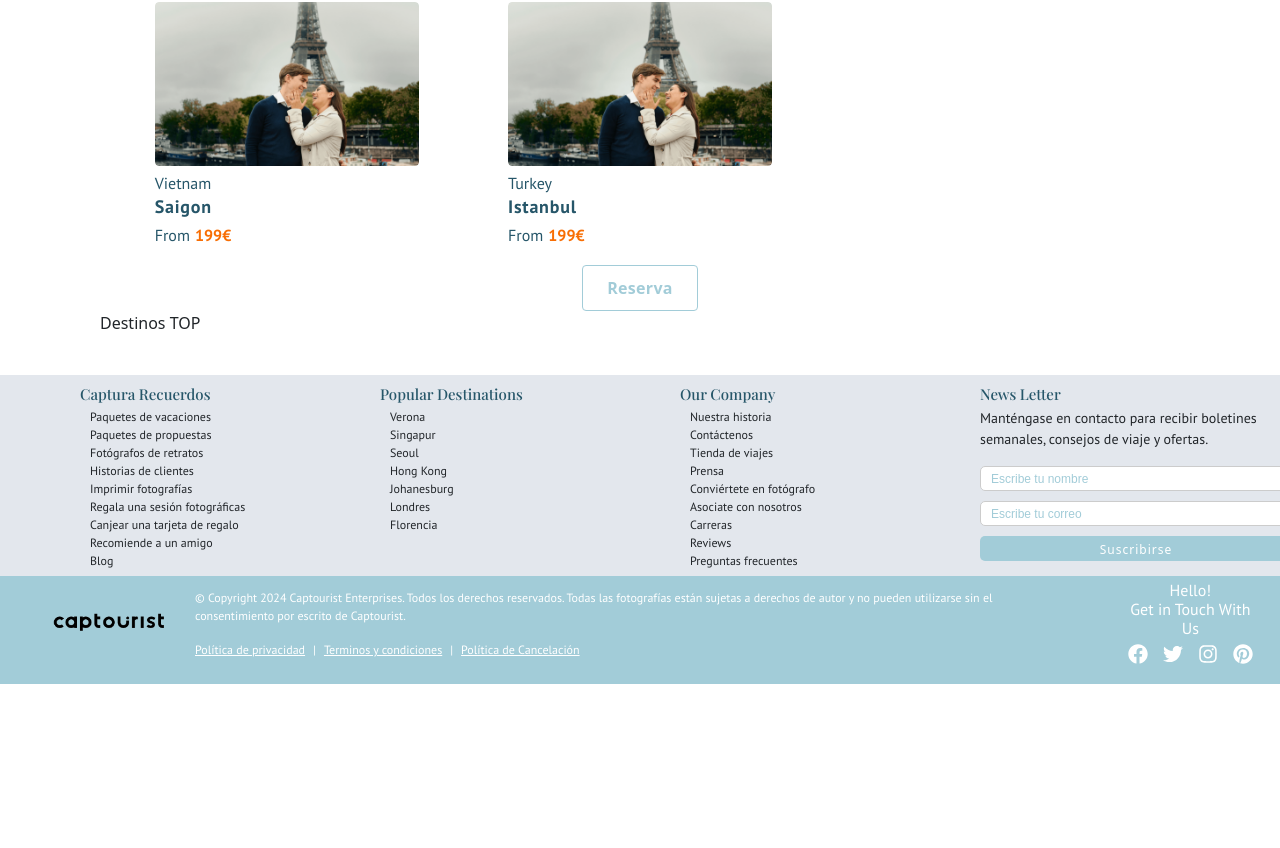
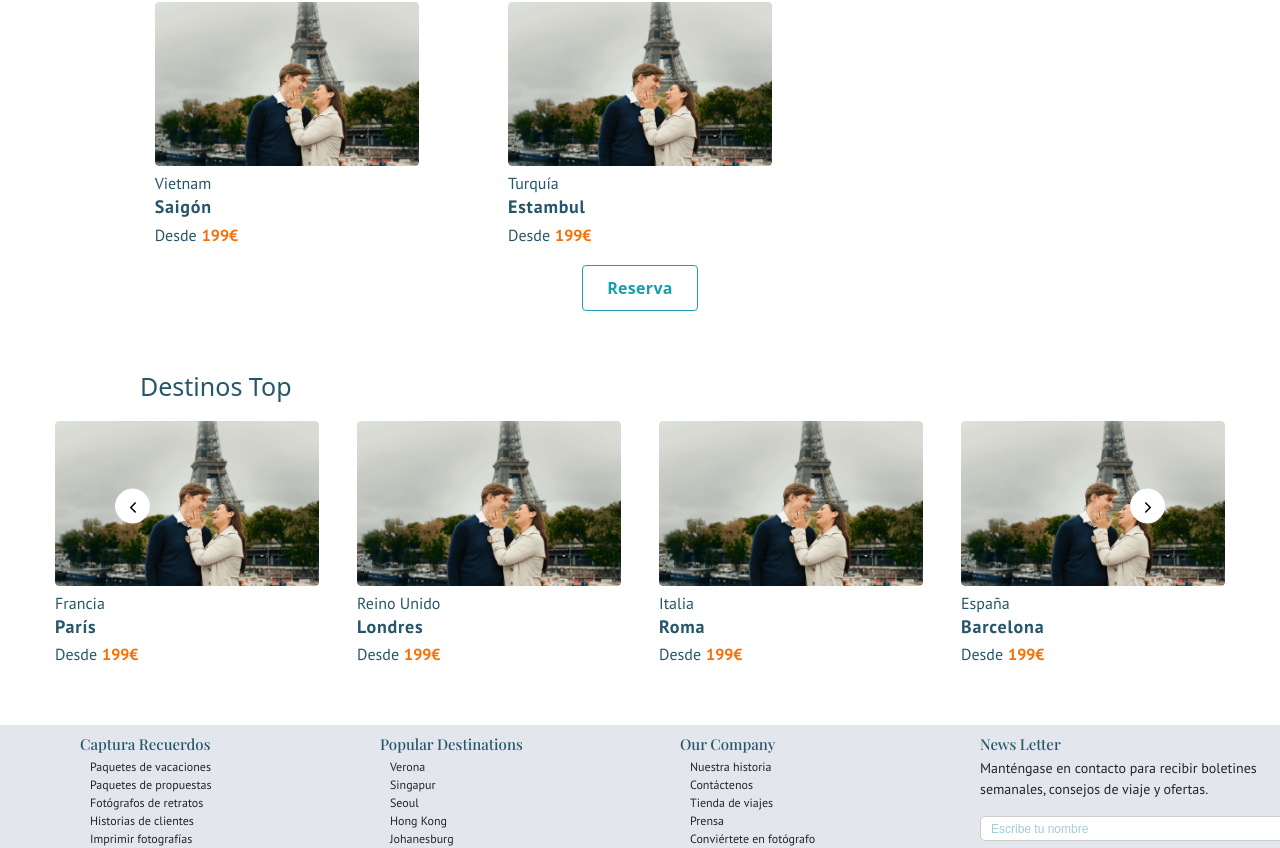
Before and after one commit to CarmenLunaP/captourist, a Next.js app: page /es/destinations in a window 1280 px wide. Shown: the part 654-1502 px from the top of the page. Before the commit the page ends 1338 px from the top, so only its background shows below. Built offline with nearby package versions, Linux system fonts and the light colour scheme; a web font is replaced by a local one.

Commit message:
feat: top destonation carousel

```diff
--- a/public/messages/en.json
+++ b/public/messages/en.json
@@ -230,138 +230,139 @@
     "text3": "Request a destination and we will find a professional photographer for you.",
     "requestDestination": "Request your destination",
     "btntext":"Book now",
+    "topDestination": "Top Destinations",
 
     "destinations": {
       "verona": {
         "city": "Verona",
         "country": "Italy",
-        "from": "Desde",
+        "from": "From",
         "price": "199€"
       },
       "singapore": {
         "city": "Singapore",
         "country": "Singapore",
-        "from": "Desde",
+        "from": "From",
         "price": "199€"
       },
       "seoul": {
         "city": "Seoul",
         "country": "South Korea",
-        "from": "Desde",
+        "from": "From",
         "price": "199€"
       },
       "hongkong": {
         "city": "Hong Kong",
         "country": "China",
-        "from": "Desde",
+        "from": "From",
         "price": "199€"
       },
       "johannesburg": {
         "city": "Johannesburg",
         "country": "South Africa",
-        "from": "Desde",
+        "from": "From",
         "price": "199€"
       },
       "london": {
         "city": "London",
         "country": "United Kingdom",
-        "from": "Desde",
+        "from": "From",
         "price": "199€"
       },
       "florence": {
         "city": "Florence",
         "country": "Italy",
-        "from": "Desde",
+        "from": "From",
         "price": "199€"
       },
       "valencia": {
         "city": "Valencia",
         "country": "Spain",
-        "from": "Desde",
+        "from": "From",
         "price": "199€"
       },
       "biarritz": {
         "city": "Biarritz",
         "country": "France",
-        "from": "Desde",
+        "from": "From",
         "price": "199€"
       },
       "saigon": {
         "city": "Saigon",
         "country": "Vietnam",
-        "from": "Desde",
+        "from": "From",
         "price": "199€"
       },
       "marrakech": {
         "city": "Marrakech",
         "country": "Morocco",
-        "from": "Desde",
+        "from": "From",
         "price": "199€"
       },
       "rome": {
         "city": "Rome",
         "country": "Italy",
-        "from": "Desde",
+        "from": "From",
         "price": "199€"
       },
       "istanbul": {
         "city": "Istanbul",
         "country": "Turkey",
-        "from": "Desde",
+        "from": "From",
         "price": "199€"
       },
       "losangeles": {
         "city": "Los Angeles",
         "country": "United States",
-        "from": "Desde",
+        "from": "From",
         "price": "199€"
       },
       "buenosaires": {
         "city": "Buenos Aires",
         "country": "Argentina",
-        "from": "Desde",
+        "from": "From",
         "price": "199€"
       },
       "playadelcarmen": {
         "city": "Playa del Carmen",
         "country": "Mexico",
-        "from": "Desde",
+        "from": "From",
         "price": "199€"
       },
       "mauritius": {
         "city": "Mauritius",
         "country": "Mauritius",
-        "from": "Desde",
+        "from": "From",
         "price": "199€"
       },
       "barcelona": {
         "city": "Barcelona",
         "country": "Spain",
-        "from": "Desde",
+        "from": "From",
         "price": "199€"
       },
       "madrid": {
         "city": "Madrid",
         "country": "Spain",
-        "from": "Desde",
+        "from": "From",
         "price": "199€"
       },
       "milan": {
         "city": "Milan",
         "country": "Italy",
-        "from": "Desde",
+        "from": "From",
         "price": "199€"
       },
       "paris": {
         "city": "Paris",
         "country": "France",
-        "from": "Desde",
+        "from": "From",
         "price": "199€"
       },
       "venice": {
         "city": "Venice",
         "country": "Italy",
-        "from": "Desde",
+        "from": "From",
         "price": "199€"
       }
     }
--- a/public/messages/es.json
+++ b/public/messages/es.json
@@ -236,140 +236,143 @@
     "text3": "Request a destination and we will find a professional photographer for you.",
     "requestDestination": "Request your destination",
     "btntext":"Reserva",
+    "topDestination": "Destinos Top",
+
 
    "destinations": {
   "verona": {
     "city": "Verona",
-        "country": "Italy",
-        "from": "From",
+    "country": "Italia",
+    "from": "Desde",
     "price": "199€"
   },
   "singapore": {
-        "city": "Singapore",
-        "country": "Singapore",
-        "from": "From",
+    "city": "Singapur",
+    "country": "Singapur",
+    "from": "Desde",
     "price": "199€"
   },
   "seoul": {
-        "city": "Seoul",
-        "country": "South Korea",
-        "from": "From",
+    "city": "Seúl",
+    "country": "Corea del Sur",
+    "from": "Desde",
     "price": "199€"
   },
   "hongkong": {
     "city": "Hong Kong",
     "country": "China",
-        "from": "From",
+    "from": "Desde",
     "price": "199€"
   },
   "johannesburg": {
-        "city": "Johannesburg",
-        "country": "South Africa",
-        "from": "From",
+    "city": "Johannesburgo",
+    "country": "Sudáfrica",
+    "from": "Desde",
     "price": "199€"
   },
   "london": {
-        "city": "London",
-        "country": "United Kingdom",
-        "from": "From",
+    "city": "Londres",
+    "country": "Reino Unido",
+    "from": "Desde",
     "price": "199€"
   },
   "florence": {
-        "city": "Florence",
-        "country": "Italy",
-        "from": "From",
+    "city": "Florencia",
+    "country": "Italia",
+    "from": "Desde",
     "price": "199€"
   },
   "valencia": {
     "city": "Valencia",
-        "country": "Spain",
-        "from": "From",
+    "country": "España",
+    "from": "Desde",
     "price": "199€"
   },
   "biarritz": {
     "city": "Biarritz",
-        "country": "France",
-        "from": "From",
+    "country": "Francia",
+    "from": "Desde",
     "price": "199€"
   },
   "saigon": {
-        "city": "Saigon",
+    "city": "Saigón",
     "country": "Vietnam",
-        "from": "From",
+    "from": "Desde",
     "price": "199€"
   },
   "marrakech": {
     "city": "Marrakech",
-        "country": "Morocco",
-        "from": "From",
+    "country": "Marruecos",
+    "from": "Desde",
     "price": "199€"
   },
   "rome": {
-        "city": "Rome",
-        "country": "Italy",
-        "from": "From",
+    "city": "Roma",
+    "country": "Italia",
+    "from": "Desde",
     "price": "199€"
   },
   "istanbul": {
-        "city": "Istanbul",
-        "country": "Turkey",
-        "from": "From",
+    "city": "Estambul",
+    "country": "Turquía",
+    "from": "Desde",
     "price": "199€"
   },
   "losangeles": {
-        "city": "Los Angeles",
-        "country": "United States",
-        "from": "From",
+    "city": "Los Ángeles",
+    "country": "Estados Unidos",
+    "from": "Desde",
     "price": "199€"
   },
   "buenosaires": {
     "city": "Buenos Aires",
     "country": "Argentina",
-        "from": "From",
+    "from": "Desde",
     "price": "199€"
   },
   "playadelcarmen": {
     "city": "Playa del Carmen",
-        "country": "Mexico",
-        "from": "From",
+    "country": "México",
+    "from": "Desde",
     "price": "199€"
   },
   "mauritius": {
-        "city": "Mauritius",
-        "country": "Mauritius",
-        "from": "From",
+    "city": "Mauricio",
+    "country": "Mauricio",
+    "from": "Desde",
     "price": "199€"
   },
   "barcelona": {
     "city": "Barcelona",
-        "country": "Spain",
-        "from": "From",
+    "country": "España",
+    "from": "Desde",
     "price": "199€"
   },
   "madrid": {
     "city": "Madrid",
-        "country": "Spain",
-        "from": "From",
+    "country": "España",
+    "from": "Desde",
     "price": "199€"
   },
   "milan": {
-        "city": "Milan",
-        "country": "Italy",
-        "from": "From",
+    "city": "Milán",
+    "country": "Italia",
+    "from": "Desde",
     "price": "199€"
   },
   "paris": {
-        "city": "Paris",
-        "country": "France",
-        "from": "From",
+    "city": "París",
+    "country": "Francia",
+    "from": "Desde",
     "price": "199€"
   },
   "venice": {
-        "city": "Venice",
-        "country": "Italy",
-        "from": "From",
+    "city": "Venecia",
+    "country": "Italia",
+    "from": "Desde",
     "price": "199€"
   }
 }
+
   }
 }
--- a/src/components/destinations.js
+++ b/src/components/destinations.js
@@ -1,12 +1,12 @@
-
 "use client";
 import { useState } from "react";
 import { useTranslations } from "next-intl";
 import Image from "next/image";
 import Link from "next/link";
-import "../styles/destinations.css";
+
 import SearchInput from "@/components/seachinput";
 import "../styles/searchinput.css";
+import TopDestinationsCarousel from "../components/topDestinations"
 
 const destinationsByContinent = {
   Asia: ["singapore", "seoul", "hongkong", "saigon", "istanbul"],
@@ -99,7 +99,8 @@ export default function Destinations() {
       </div>
 
       <div className="carrusel-top-destination">
-        Destinos TOP
+      <h2 className="destination-title1">{t("topDestination")}</h2>
+        <TopDestinationsCarousel/>
       </div>
 
     </div>
--- /dev/null
+++ b/src/components/topDestinations.js
@@ -0,0 +1,205 @@
+import React, { useState } from 'react';
+import { useTranslations } from 'next-intl';
+import Link from 'next/link';
+import Image from 'next/image';
+import { IoIosArrowForward } from "react-icons/io";
+import { IoIosArrowBack } from "react-icons/io";
+import '../styles/topDestinations.css'; // Estilos de las cartas y el carrusel
+
+const TopDestinationsCarousel = () => {
+  const t = useTranslations('destination.destinations'); // Usamos la clave correcta para destinos
+  const [currentIndex, setCurrentIndex] = useState(0);
+
+  // Lista de destinos top, usando las claves de las traducciones
+  const topDestinations = [
+    'paris',
+    'london',
+    'rome',
+    'barcelona',
+    'istanbul',
+    'singapore',
+    'losangeles',
+    'buenosaires',
+    'milan',
+    'hongkong'
+  ];
+
+  // Mapeo de las imágenes correspondientes a cada destino
+  const images = {
+    verona: '/img/homepagemoment16-600x374.png',
+    singapore: '/img/homepagemoment16-600x374.png',
+    seoul: '/img/homepagemoment16-600x374.png',
+    hongkong: '/img/homepagemoment16-600x374.png',
+    johannesburg: '/img/homepagemoment16-600x374.png',
+    london: '/img/homepagemoment16-600x374.png',
+    florence: '/img/homepagemoment16-600x374.png',
+    valencia: '/img/homepagemoment16-600x374.png',
+    biarritz: '/img/homepagemoment16-600x374.png',
+    saigon: '/img/homepagemoment16-600x374.png',
+    marrakech: '/img/homepagemoment16-600x374.png',
+    rome: '/img/homepagemoment16-600x374.png',
+    istanbul: '/img/homepagemoment16-600x374.png',
+    losangeles: '/img/homepagemoment16-600x374.png',
+    buenosaires: '/img/homepagemoment16-600x374.png',
+    playadelcarmen: '/img/homepagemoment16-600x374.png',
+    mauritius: '/img/homepagemoment16-600x374.png',
+    barcelona: '/img/homepagemoment16-600x374.png',
+    madrid: '/img/homepagemoment16-600x374.png',
+    milan: '/img/homepagemoment16-600x374.png',
+    paris: '/img/homepagemoment16-600x374.png',
+    venice: '/img/homepagemoment16-600x374.png',
+  };
+
+  // Función para mover hacia la izquierda o derecha
+  const handleNavigation = (direction) => {
+    if (direction === 'left') {
+      setCurrentIndex((prevIndex) => (prevIndex === 0 ? topDestinations.length - 4 : prevIndex - 1));
+    } else {
+      setCurrentIndex((prevIndex) => (prevIndex === topDestinations.length - 4 ? 0 : prevIndex + 1));
+    }
+  };
+
+  return (
+    <div className="carousel-container">
+      <button className="carousel-arrow left-arrow" onClick={() => handleNavigation('left')}>
+        {/* &lt; */}
+        <IoIosArrowBack />
+      </button>
+      <div className="carousel">
+        {topDestinations.slice(currentIndex, currentIndex + 4).map((destinationKey, index) => (
+          <div key={index} className="destination-card">
+            <div className="imagen-destination-content">
+              <Link href={`/destination/${destinationKey}`}>
+                <Image
+                  src={images[destinationKey]} // Asignación de la imagen correcta
+                  alt={t(`${destinationKey}.city`)}
+                  width={264}
+                  height={175}
+                  className="city-img"
+                />
+              </Link>
+            </div>
+            <Link href={`/destination/${destinationKey}`} className="links-destinations-prices">
+              <h3 className="destination-country">{t(`${destinationKey}.country`)}</h3>
+              <h3 className="destination-city">{t(`${destinationKey}.city`)}</h3>
+              <div className="price-prices">
+                <h3 className="destination-price-from">{t(`${destinationKey}.from`)}</h3>
+                <h3 className="destination-price">{t(`${destinationKey}.price`)}</h3>
+              </div>
+            </Link>
+          </div>
+        ))}
+      </div>
+      <button className="carousel-arrow right-arrow" onClick={() => handleNavigation('right')}>
+        {/* &gt; */}
+        <IoIosArrowForward />
+      </button>
+    </div>
+  );
+};
+
+export default TopDestinationsCarousel;
+
+// import React, { useState } from 'react';
+// import { useTranslations } from 'next-intl';
+// import '../styles/topDestinations.css'; // Estilos de las cartas y el carrusel
+
+// const TopDestinationsCarousel = () => {
+//   const t = useTranslations("destination.destinations"); // Usamos la clave correcta para destinos
+//   const [currentIndex, setCurrentIndex] = useState(0);
+
+//   // Lista de destinos top, usando las claves de las traducciones
+//   const topDestinations = [
+//     "paris",
+//     "london",
+//     "rome",
+//     "barcelona",
+//     "istanbul",
+//     "singapore",
+//     "losangeles",
+//     "buenosaires",
+//     "milan",
+//     "hongkong"
+//   ];
+
+//   // Función para mover hacia la izquierda o derecha
+//   const handleNavigation = (direction) => {
+//     if (direction === 'left') {
+//       setCurrentIndex((prevIndex) => (prevIndex === 0 ? topDestinations.length - 4 : prevIndex - 1));
+//     } else {
+//       setCurrentIndex((prevIndex) => (prevIndex === topDestinations.length - 4 ? 0 : prevIndex + 1));
+//     }
+//   };
+
+//   return (
+//     <div className="carousel-container">
+//       <button className="carousel-arrow left-arrow" onClick={() => handleNavigation('left')}>
+//         &lt;
+//       </button>
+//       <div className="carousel">
+//         {topDestinations.slice(currentIndex, currentIndex + 4).map((destinationKey, index) => (
+//           <div key={index} className="destination-card">
+//             <h3>{t(`${destinationKey}.city`)}</h3>
+//             <p>{t(`${destinationKey}.country`)}</p>
+//           </div>
+//         ))}
+//       </div>
+//       <button className="carousel-arrow right-arrow" onClick={() => handleNavigation('right')}>
+//         &gt;
+//       </button>
+//     </div>
+//   );
+// };
+
+// export default TopDestinationsCarousel;
+
+// import React, { useState } from 'react';
+// import '../styles/topDestinations.css'; // Estilos de las cartas y el carrusel
+
+// const topDestinations = [
+//   { city: "París", country: "Francia" },
+//   { city: "Londres", country: "Reino Unido" },
+//   { city: "Roma", country: "Italia" },
+//   { city: "Barcelona", country: "España" },
+//   { city: "Estambul", country: "Turquía" },
+//   { city: "Singapur", country: "Singapur" },
+//   { city: "Los Ángeles", country: "Estados Unidos" },
+//   { city: "Buenos Aires", country: "Argentina" },
+//   { city: "Milán", country: "Italia" },
+//   { city: "Hong Kong", country: "China" },
+// ];
+
+// const TopDestinationsCarousel = () => {
+//   const [currentIndex, setCurrentIndex] = useState(0);
+
+//   // Función para mover hacia la izquierda o derecha
+//   const handleNavigation = (direction) => {
+//     if (direction === 'left') {
+//       setCurrentIndex((prevIndex) => (prevIndex === 0 ? topDestinations.length - 4 : prevIndex - 1));
+//     } else {
+//       setCurrentIndex((prevIndex) => (prevIndex === topDestinations.length - 4 ? 0 : prevIndex + 1));
+//     }
+//   };
+
+//   return (
+//     <div className="carousel-container">
+//       <button className="carousel-arrow left-arrow" onClick={() => handleNavigation('left')}>
+//         &lt;
+//       </button>
+//       <div className="carousel">
+//       <button class="carousel-arrow left-arrow"  onClick={() => handleNavigation('right')}></button>
+//         {topDestinations.slice(currentIndex, currentIndex + 4).map((destination, index) => (
+//           <div key={index} className="destination-card">
+//             <h3>{destination.city}</h3>
+//             <p>{destination.country}</p>
+//           </div>
+//         ))}
+//       </div>
+//       <button className="carousel-arrow right-arrow" onClick={() => handleNavigation('right')}>
+//         &gt;
+//       </button>
+//     </div>
+//   );
+// };
+
+// export default TopDestinationsCarousel;
--- a/src/middleware.jsx
+++ b/src/middleware.jsx
@@ -2,12 +2,12 @@
 import createMiddleware from "next-intl/middleware";
 
 export default createMiddleware({
-  // Asegúrate de incluir los idiomas que quieres soportar
+  // idiomas que usamos en la aplicacion
   locales: ["en", "es"],
   defaultLocale: "en"
 });
 
 export const config = {
-  // Esto debe coincidir con la estructura de rutas que estás usando
+  // Importante: Esto debe coincidir con la estructura de rutas que estás usando
   matcher: ["/((?!api|_next|.*\\..*).*)"],
 };
--- a/src/styles/destinations.css
+++ b/src/styles/destinations.css
@@ -1,6 +1,6 @@
 .destination-content{
   padding: 0 100px 0 100px ;
-  margin-bottom: 40px;
+  margin-bottom: 60px;
 }
 
 .destination-title1{
@@ -46,6 +46,7 @@
   cursor: pointer;
   position: relative;
   letter-spacing: 0.3px;
+
 }
 
 /*Rallita de abajo*/
@@ -171,8 +172,8 @@
 .btn-destination{
   background-color: transparent;
   border-radius: 4px;
-  border: 1px solid #A2CCD8;
-  color: #A2CCD8;
+  border: 1px solid #199eae;
+  color: #199eae;
   font-weight: 700;
   font-size: 16px;
   letter-spacing: .3px;
--- /dev/null
+++ b/src/styles/topDestinations.css
@@ -0,0 +1,38 @@
+.carousel-container {
+  position: relative; /* Permite posicionar elementos dentro */
+  display: flex;
+  align-items: center;
+  justify-content: center;
+  margin-top: 20px;
+}
+
+.carousel {
+  padding: 0;
+  margin: 0;
+  display: flex;
+  gap: 38px;
+  position: relative; /* Asegura que las flechas se posicionen sobre las imágenes */
+}
+
+.carousel-arrow {
+  width: 35px;
+  height: 35px;
+  position: absolute; /* Hace que las flechas estén sobre las imágenes */
+  top: 35%; /* Centra verticalmente las flechas */
+  transform: translateY(-50%); /* Ajusta el posicionamiento para que esté perfectamente centrado */
+  background-color: white;
+  border-radius: 50%;
+  border: 1px solid white;
+  z-index: 1; /* Se asegura de que las flechas estén por encima del contenido */
+  /* padding: 10px; Añade un poco de espacio alrededor de la flecha */
+  cursor: pointer; /* Cambia el cursor cuando se coloca sobre la flecha */
+}
+
+.left-arrow {
+  left: 15px; /* Si deseas que se solapen aún más */
+
+}
+
+.right-arrow {
+  right: 15px; /* Lo mismo para la flecha derecha */
+}
```
Also changed, not shown: src/i18n.jsx (+0 -19 lines). Lines whose indentation alone changed are shown as unchanged.
